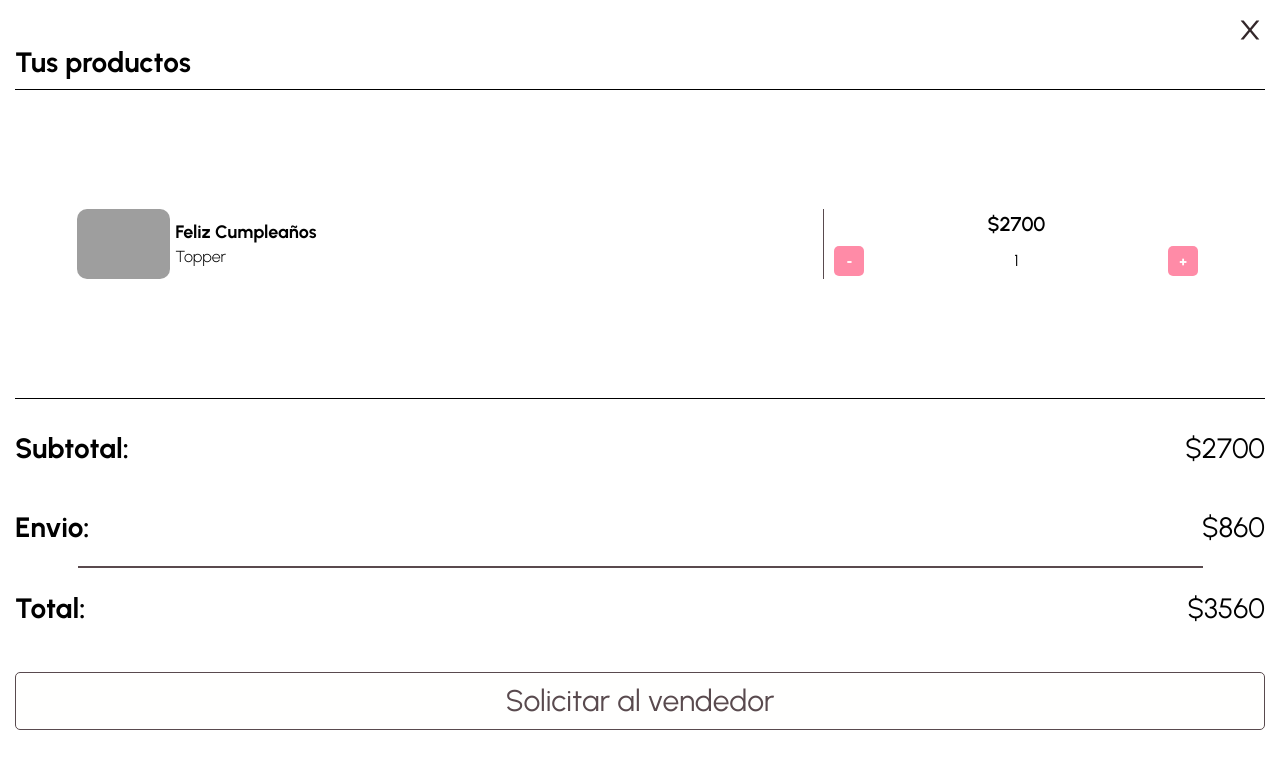
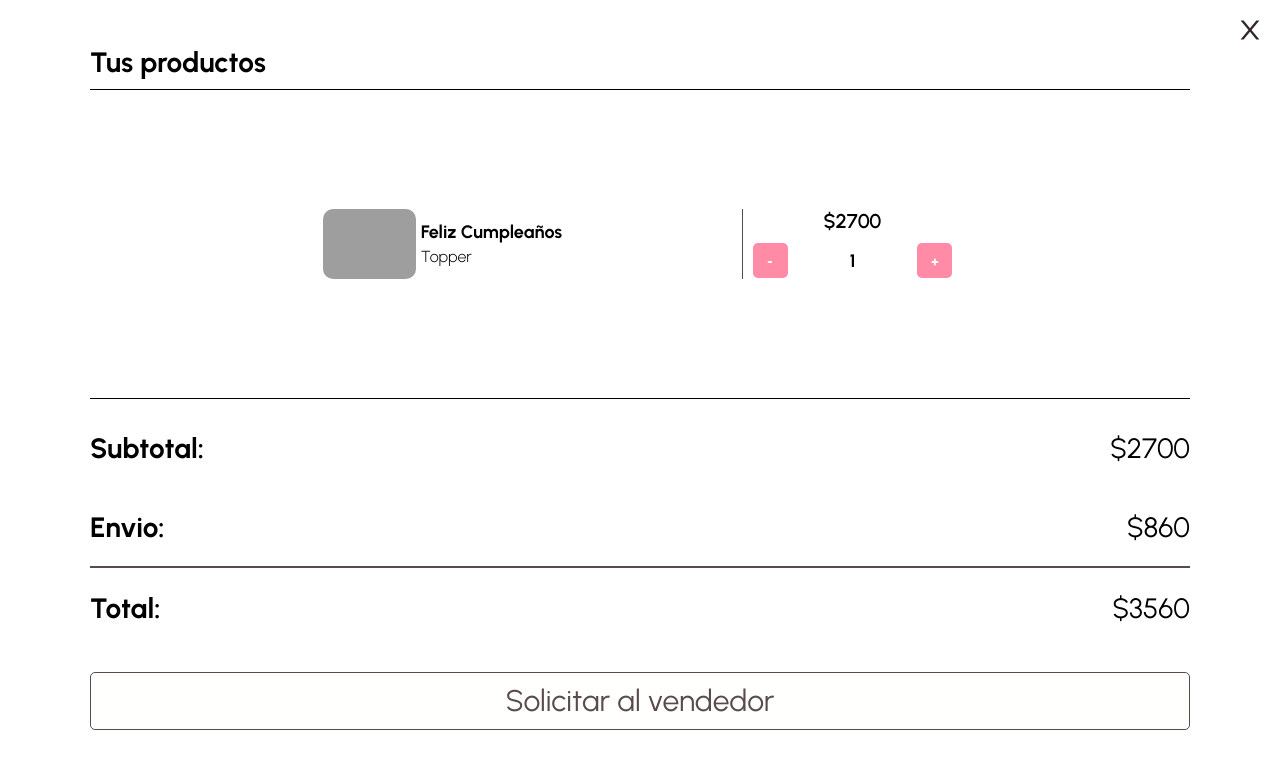
Before and after one commit to 2piradrian/siete-colores, a React (Create React App) app: page /cart in a window 1280 px wide. Shown: the top 768 px of the page. Built offline with nearby package versions, Linux system fonts and the light colour scheme; grey boxes are pictures that could not be loaded.

Commit message:
cart responsive

```diff
--- a/src/Components/Cart/CartProduct.jsx
+++ b/src/Components/Cart/CartProduct.jsx
@@ -10,6 +10,7 @@ import {
 	CartTextDivisor,
 	QuantityButton,
 	SmallCartDivisor,
+	Quantity,
 } from "./CartStyles";
 
 function CartProduct(props) {
@@ -38,7 +39,7 @@ function CartProduct(props) {
 				<CartItemPrice>${props.price}</CartItemPrice>
 				<CartButtonContainer>
 					<QuantityButton>-</QuantityButton>
-					<p>1</p>
+					<Quantity>1</Quantity>
 					<QuantityButton>+</QuantityButton>
 				</CartButtonContainer>
 			</SmallCartDivisor>
--- a/src/Components/Cart/CartStyles.js
+++ b/src/Components/Cart/CartStyles.js
@@ -1,4 +1,5 @@
 import styled from "styled-components";
+import { wide1000, wide800 } from "../../Themes/MediaQuery";
 
 export const CartContainer = styled.div`
 	height: 100vh;
@@ -12,6 +13,7 @@ export const CartContainer = styled.div`
 
 export const CartH2 = styled.h2`
 	width: 100%;
+	max-width: 1100px;
 	font-size: 28px;
 	font-weight: 700;
 	text-align: start;
@@ -24,6 +26,7 @@ export const CartPrice = styled.p`
 
 export const CartProductContainer = styled.div`
 	width: 100%;
+	max-width: 1100px;
 	height: 45%;
 	margin: 10px 0px;
 	padding: 10px 2px;
@@ -39,6 +42,7 @@ export const CartProductContainer = styled.div`
 
 export const CartPriceContainer = styled.div`
 	width: 100%;
+	max-width: 1100px;
 	height: 40px;
 	margin: 20px 0px;
 	display: flex;
@@ -48,6 +52,7 @@ export const CartPriceContainer = styled.div`
 
 export const CartHr = styled.hr`
 	background: ${(props) => props.theme.lightBrown};
+	max-width: 1100px;
 	border: 0;
 	height: 2px;
 	font-weight: 100;
@@ -56,6 +61,7 @@ export const CartHr = styled.hr`
 
 export const CartProductBox = styled.div`
 	width: 100%;
+	max-width: 700px;
 	height: 70px;
 	display: flex;
 	justify-content: center;
@@ -88,6 +94,8 @@ export const SmallCartDivisor = styled.div`
 	flex-direction: column;
 	align-items: center;
 	justify-content: center;
+	${wide1000} {
+	}
 `;
 
 export const CartTextDivisor = styled.div`
@@ -118,6 +126,7 @@ export const CartItemPrice = styled.p`
 
 export const CartButtonContainer = styled.div`
 	width: 100%;
+	max-width: 210px;
 	height: auto;
 	display: flex;
 	align-items: center;
@@ -134,4 +143,14 @@ export const QuantityButton = styled.button`
 	border-radius: 5px;
 	font-weight: 800;
 	cursor: pointer;
+	${wide800} {
+		height: 35px;
+		width: 35px;
+	}
 `;
+
+export const Quantity = styled.p`
+	text-align: center;
+	font-weight: bold;
+	font-size: 18px;
+`;
--- a/src/Components/General/Global.js
+++ b/src/Components/General/Global.js
@@ -19,6 +19,7 @@ export const StyledMain = styled.main`
 export const ActiveButton = styled.button`
 	height: 60px;
 	width: 100%;
+	max-width: 1100px;
 	margin: 25px 0px;
 	font-weight: 400;
 	font-size: 30px;
@@ -32,6 +33,7 @@ export const ActiveButton = styled.button`
 export const InactiveButton = styled.button`
 	height: 60px;
 	width: 100%;
+	max-width: 1100px;
 	margin: 25px 0px;
 	font-weight: 400;
 	font-size: 30px;
--- a/src/Components/Nav/Nav.jsx
+++ b/src/Components/Nav/Nav.jsx
@@ -13,7 +13,7 @@ function Nav() {
 		if (visualViewport.width >= 900) {
 			setDesk(true);
 		}
-	}, []);
+	}, [visualViewport.width]);
 
 	return (
 		<Navbar>
--- a/src/Components/Products/ProductsStyles.js
+++ b/src/Components/Products/ProductsStyles.js
@@ -13,6 +13,7 @@ export const ProductMain = styled.main`
 
 export const SearchForm = styled.form`
 	width: 70%;
+	max-width: 650px;
 	display: flex;
 	flex-direction: column;
 	align-items: center;
```
